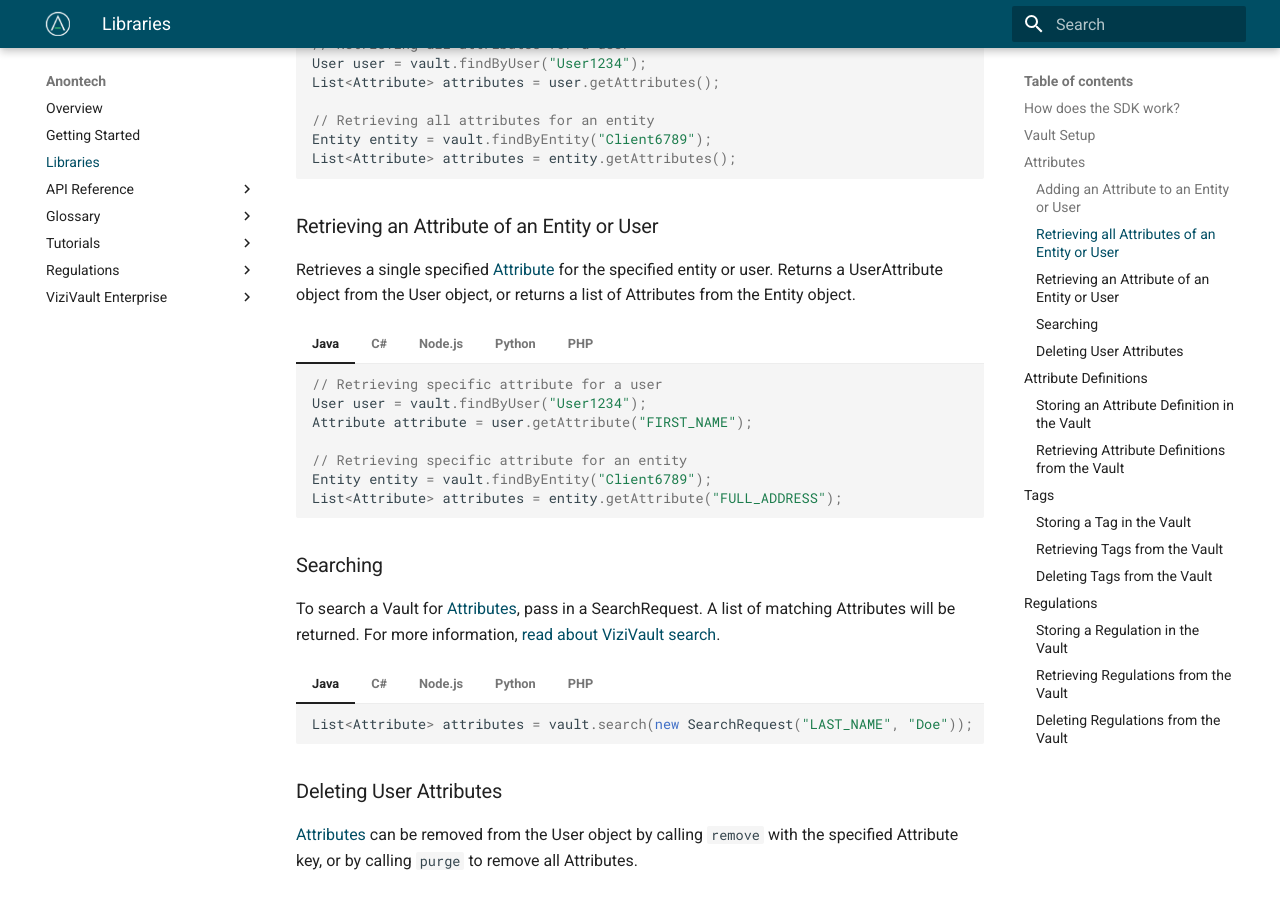
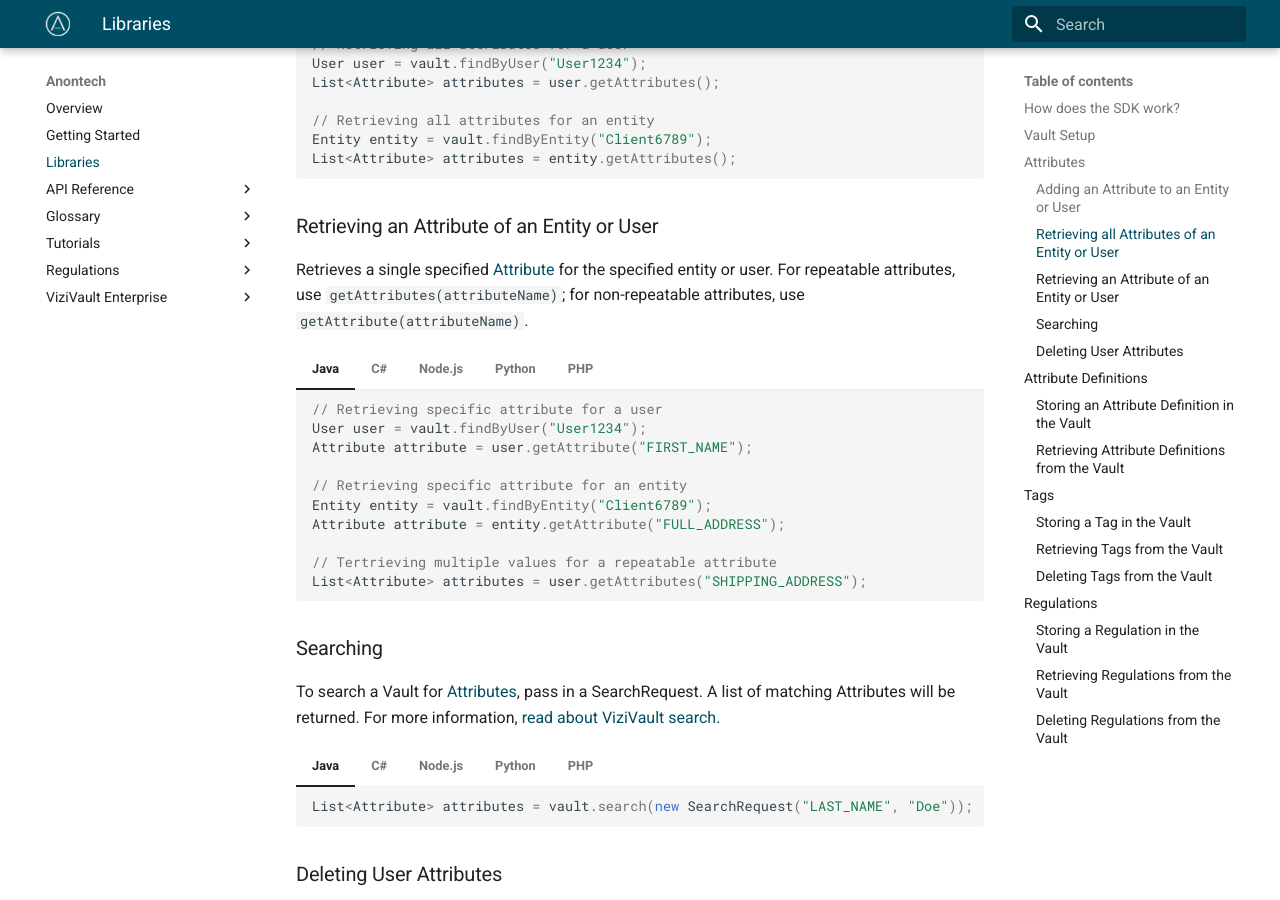
Before and after one commit to anontechnology/documentation, an MkDocs documentation site: the page built from docs/libraries.md, in a window 1280 px wide and 900 px high, scrolled down 1686 px. Built offline with MkDocs 1.6.1 and Material for MkDocs 9.7.7, drawn with Linux system fonts in a browser that asks for light colours.

Commit message:
differentiate ways of getting attributes

````diff
--- a/docs/libraries.md
+++ b/docs/libraries.md
@@ -224,7 +224,7 @@
 
 ### Retrieving an Attribute of an Entity or User
 
-Retrieves a single specified [Attribute](/glossary/attribute) for the specified entity or user. Returns a UserAttribute object from the User object, or returns a list of Attributes from the Entity object.
+Retrieves a single specified [Attribute](/glossary/attribute) for the specified entity or user. For repeatable attributes, use `getAttributes(attributeName)`; for non-repeatable attributes, use `getAttribute(attributeName)`.
 
 === "Java"
 
@@ -235,7 +235,10 @@
 
     // Retrieving specific attribute for an entity
     Entity entity = vault.findByEntity("Client6789");
-    List<Attribute> attributes = entity.getAttribute("FULL_ADDRESS");
+    Attribute attribute = entity.getAttribute("FULL_ADDRESS");
+
+    // Tertrieving multiple values for a repeatable attribute
+    List<Attribute> attributes = user.getAttributes("SHIPPING_ADDRESS");
     ```
 
 === "C#"
````
